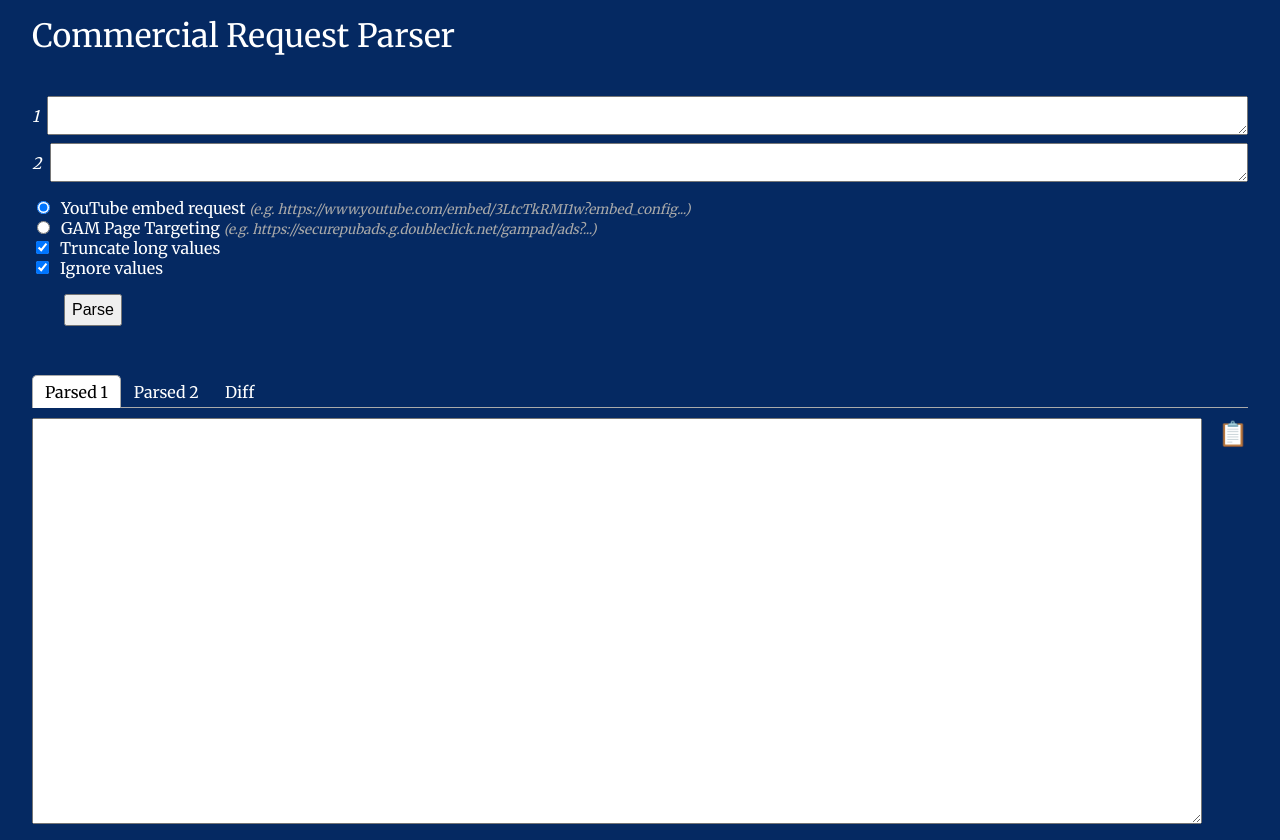
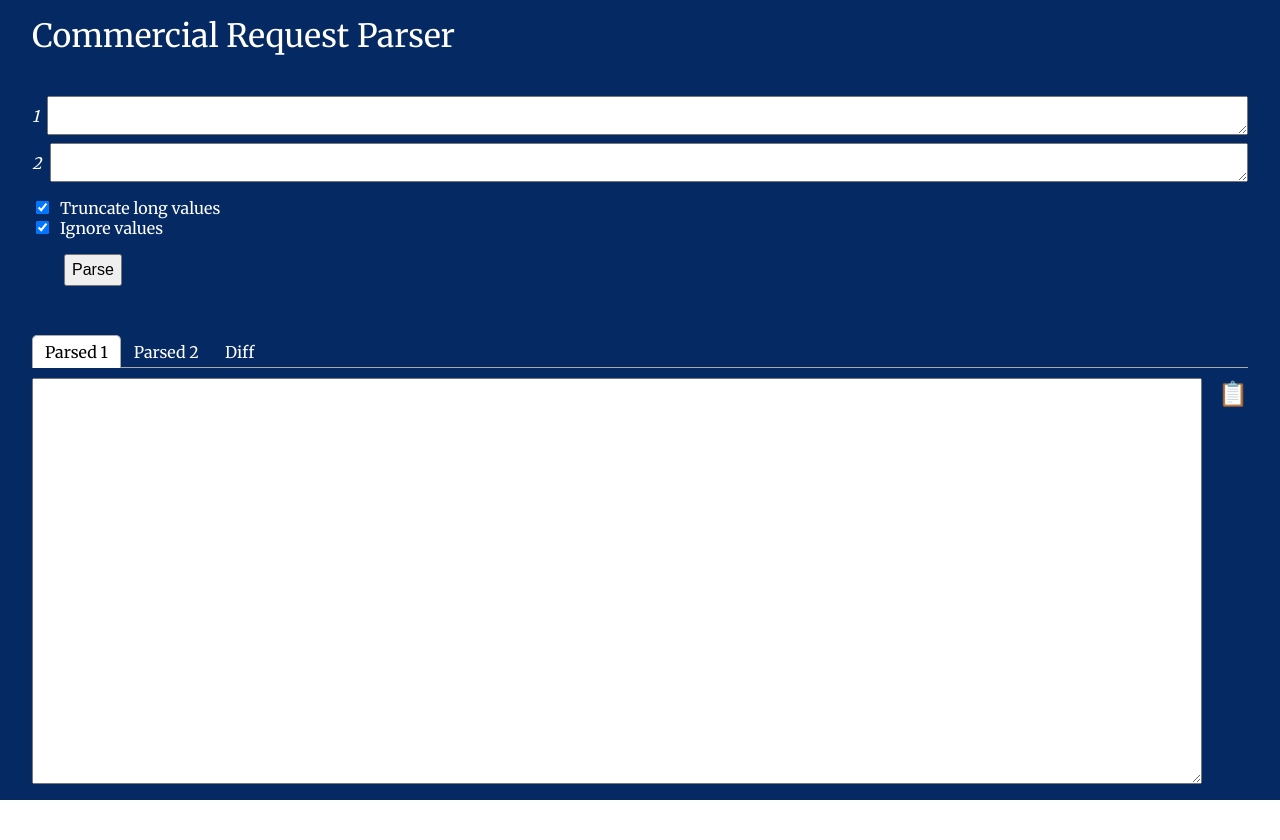
Before and after one commit to guardian/commercial-request-parser, a React (Vite) app: page / in a window 1280 px wide. After the commit the page ends 800 px from the top, so only its background shows below. Built offline with nearby package versions, Linux system fonts and the light colour scheme.

Commit message:
remove request type radios

```diff
--- a/src/Controls.jsx
+++ b/src/Controls.jsx
@@ -34,12 +34,8 @@ function Controls({
                     </textarea>
                 </div>
                 <div id="controls">
-                    <input type="radio" id="radio_type_youtube" name="radio_request_type" value="radio_type_youtube" defaultChecked />
-                    <label htmlFor="radio_type_youtube">YouTube embed request <span className="light">(e.g. https://www.youtube.com/embed/3LtcTkRMI1w?embed_config...)</span></label>
-                    <br></br>
-                    <input type="radio" id="radio_type_page_targeting" name="radio_request_type" value="radio_type_page_targeting" />
-                    <label htmlFor="radio_type_page_targeting">GAM Page Targeting <span className="light">(e.g. https://securepubads.g.doubleclick.net/gampad/ads?...)</span></label>
-                    <br></br>
+                    {/* https://www.youtube.com/embed/3LtcTkRMI1w?embed_config...)
+                    https://securepubads.g.doubleclick.net/gampad/ads?...) */}
                     <input type="checkbox" id="radio_truncate_values" name="radio_truncate_values" value="radio_truncate_values" defaultChecked />
                     <label htmlFor="radio_truncate">Truncate long values</label>
                     <br></br>
--- a/src/parseEvent.js
+++ b/src/parseEvent.js
@@ -15,7 +15,7 @@ function isGAMRequest(request) {
     }
 }
 
-function parseRequest(request, isYouTube, truncateValues, ignoreValues) {
+function parseRequest(request, truncateValues, ignoreValues) {
     if (request && request.trim().length > 0) {
         if (isYouTubeRequest(request)) {
             return parseYouTubeRequest(request, truncateValues, ignoreValues)
@@ -34,11 +34,10 @@ function parseEvent(event) {
     const request2 = [...event.target.elements].filter(t => t.id === "request-2")[0].value;
     const truncateValues = [...event.target.elements].filter(t => t.id === "radio_truncate_values")[0].checked;
     const ignoreValues = [...event.target.elements].filter(t => t.id === "radio_ignore_values")[0].checked;
-    const isYouTube = [...event.target.elements].filter(t => t.id === "radio_type_youtube")[0].checked;
 
     return [
-        parseRequest(request1, isYouTube, truncateValues, ignoreValues),
-        parseRequest(request2, isYouTube, truncateValues, ignoreValues),
+        parseRequest(request1, truncateValues, ignoreValues),
+        parseRequest(request2, truncateValues, ignoreValues),
     ];
 }
 
```
